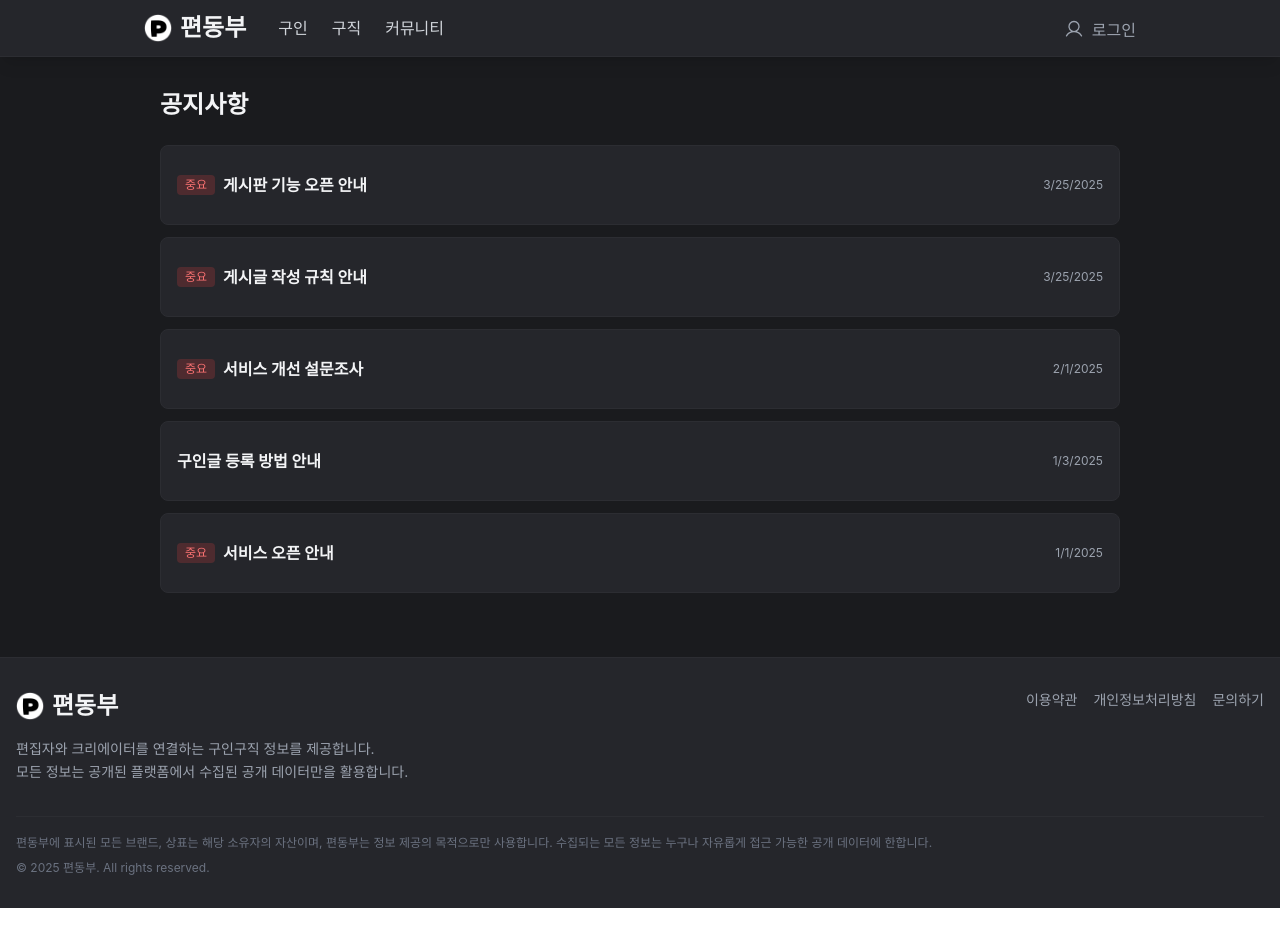
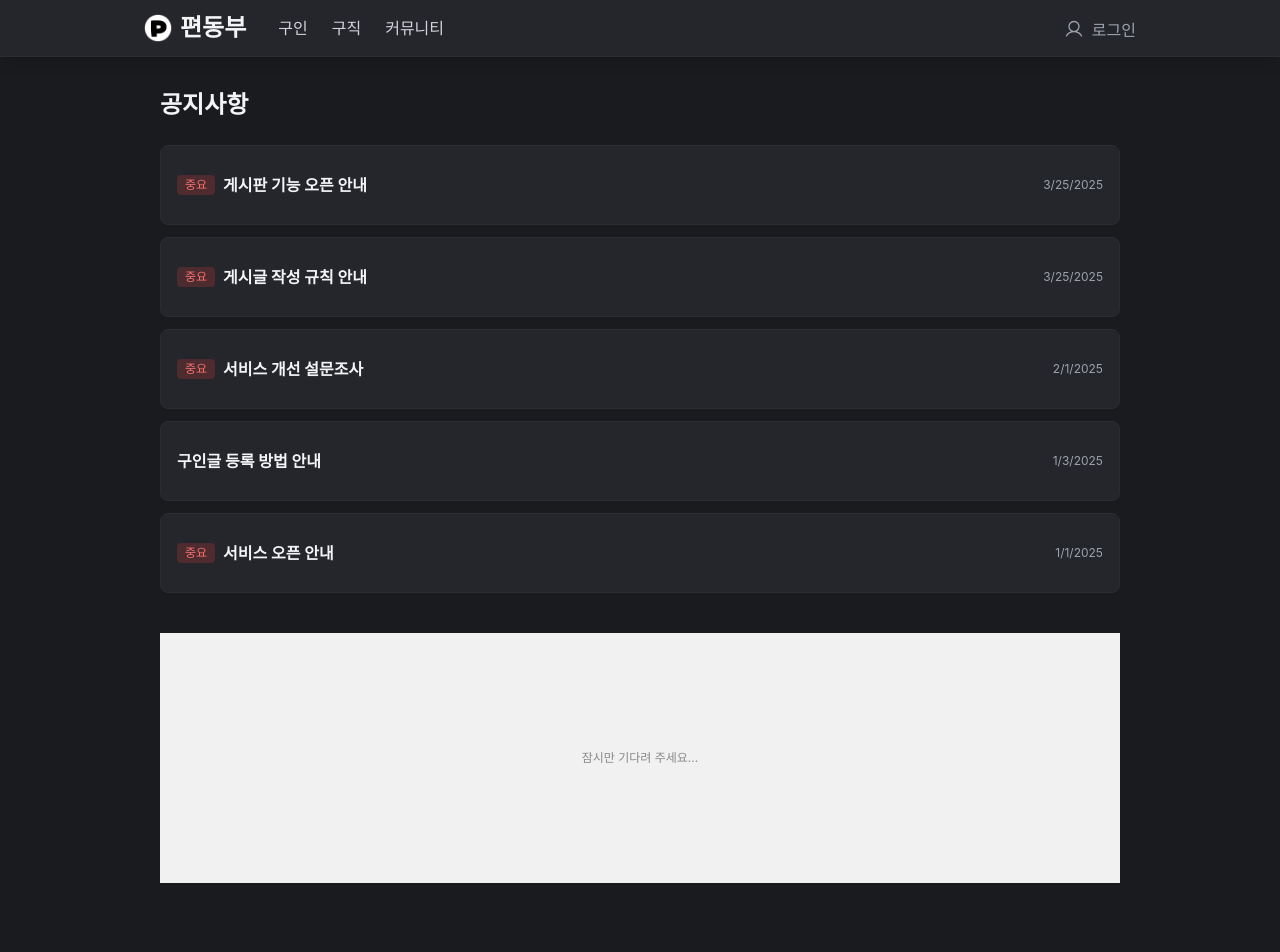
Before and after one commit to ChisaeHwang/pyeondongbu-frontend, a React (Create React App) app in the folder pyeon_front/: page /notices in a window 1280 px wide. Shown: the top 952 px of the page. Before the commit the page ends 908 px from the top, so only its background shows below. Built offline with nearby package versions, Linux system fonts and the light colour scheme; no server answers; a web font is replaced by a local one.

Commit message:
refact/#3-ads

```diff
--- a/pyeon_front/src/pages/notices/NoticeDetailPage.tsx
+++ b/pyeon_front/src/pages/notices/NoticeDetailPage.tsx
@@ -1,6 +1,7 @@
 import React from "react";
 import { useParams, useNavigate } from "react-router-dom";
 import noticesData from "../../assets/data/notices.json";
+import AdBanner from "../../components/ads/AdBanner";
 
 const NoticeDetailPage: React.FC = () => {
   const { id } = useParams<{ id: string }>();
@@ -58,6 +59,11 @@ const NoticeDetailPage: React.FC = () => {
           dangerouslySetInnerHTML={{ __html: notice.content }}
         />
       </div>
+
+      {/* 하단 배너 광고 */}
+      <div className="mt-10">
+        <AdBanner position="content-bottom" />
+      </div>
     </div>
   );
 };
--- a/pyeon_front/src/pages/notices/NoticeListPage.tsx
+++ b/pyeon_front/src/pages/notices/NoticeListPage.tsx
@@ -1,6 +1,7 @@
 import React from "react";
 import { useNavigate } from "react-router-dom";
 import noticesData from "../../assets/data/notices.json";
+import AdBanner from "../../components/ads/AdBanner";
 
 const NoticeListPage: React.FC = () => {
   const navigate = useNavigate();
@@ -44,6 +45,11 @@ const NoticeListPage: React.FC = () => {
             </div>
           )}
         </div>
+
+        {/* 하단 배너 광고 */}
+        <div className="mt-10">
+          <AdBanner position="content-bottom" />
+        </div>
       </div>
     </div>
   );
```
